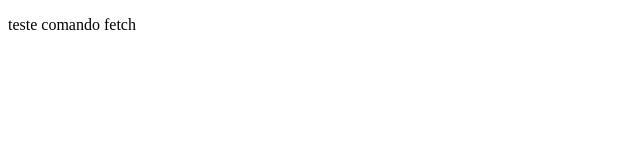
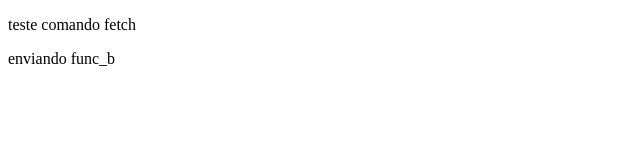
Before and after one commit to kalebefukuda/Curso_git, a plain HTML site: page index.html in a window 1280 px wide. Shown: the full height of the page, 0-640 px from the left. Drawn offline with Linux system fonts and the light colour scheme.

Commit message:
enviando func_b

```diff
--- a/index.html
+++ b/index.html
@@ -7,5 +7,6 @@
 </head>
 <body>
     <p>teste comando fetch</p>
+    <p>enviando func_b</p>
 </body>
 </html>
```
